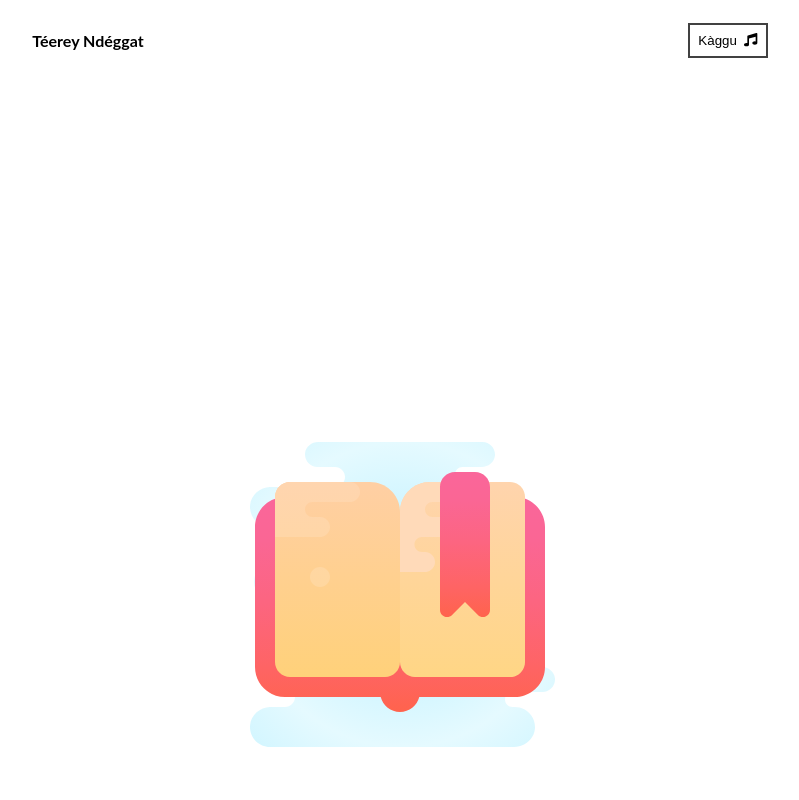
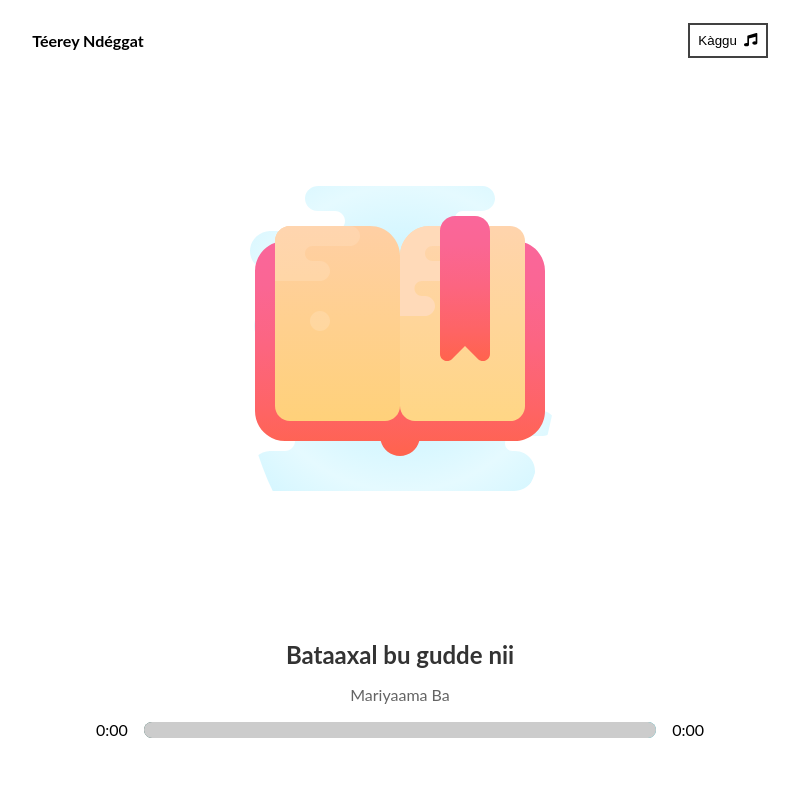
Before and after one commit to 0SansNom/teere, a React (Create React App) app: page / in a window 1280 px wide. Shown: the top 800 px of the page, without its empty margins (240-1039 px from the left). Built offline with nearby package versions, Linux system fonts and the light colour scheme.

Commit message:
input label and imge size

```diff
--- a/public/index.html
+++ b/public/index.html
@@ -23,7 +23,6 @@
      if('serviceWorker' in navigator) {
       window.addEventListener('load', () => {
           navigator.serviceWorker.register('./service-worker.js')
-              .then((reg) => console.log('Success: ', reg.scope))
               .catch((err) => console.log('Failure: ', err));
       })
   }
--- a/src/components/LibrarySong.jsx
+++ b/src/components/LibrarySong.jsx
@@ -32,7 +32,7 @@ const LibrarySong = ({
       onClick={songSelectHandler}
       className={`library-song ${song.active ? "selected" : ""}`}
     >
-      <img alt={song.name} src={song.cover} width="1024" height="1024" />
+      <img alt={song.name} src={song.cover} width="512" height="512" />
       <div className="song-description">
         <h3>{song.name}</h3>
         <h4>{song.artist}</h4>
--- a/src/components/Player.jsx
+++ b/src/components/Player.jsx
@@ -98,6 +98,7 @@ const Player = ({
           }}
           className="track"
         >
+          <label>
             <input
               value={songInfo.currentTime}
               type="range"
@@ -105,6 +106,7 @@ const Player = ({
               min={0}
               onChange={dragHandler}
             />
+          </label>
           <div style={trackAnim} className="animate-track"></div>
         </div>
         <p>{songInfo.duration ? getTime(songInfo.duration) : "0:00"}</p>
@@ -133,6 +135,7 @@ const Player = ({
           icon={faVolumeDown}
         />
         {activeVolume && (
+          <label>
             <input
             onChange={changeVolume}
             value={songInfo.volume}
@@ -141,6 +144,8 @@ const Player = ({
             step="0.01"
             type="range"
           />
+          </label>
+
         )}
       </div>
     </div>
--- a/src/components/Song.jsx
+++ b/src/components/Song.jsx
@@ -3,7 +3,7 @@ import React from "react";
 const Song = ({ currentSong }) => {
   return (
     <div className="song-container">
-      <img alt={currentSong.name} src={currentSong.cover} width="1024" height="1024" />
+      <img alt={currentSong.name} src={currentSong.cover} width="512" height="512" />
       <h2>{currentSong.name}</h2>
       <h3>{currentSong.artist}</h3>
     </div>
```
Lines whose indentation alone changed are shown as unchanged.
